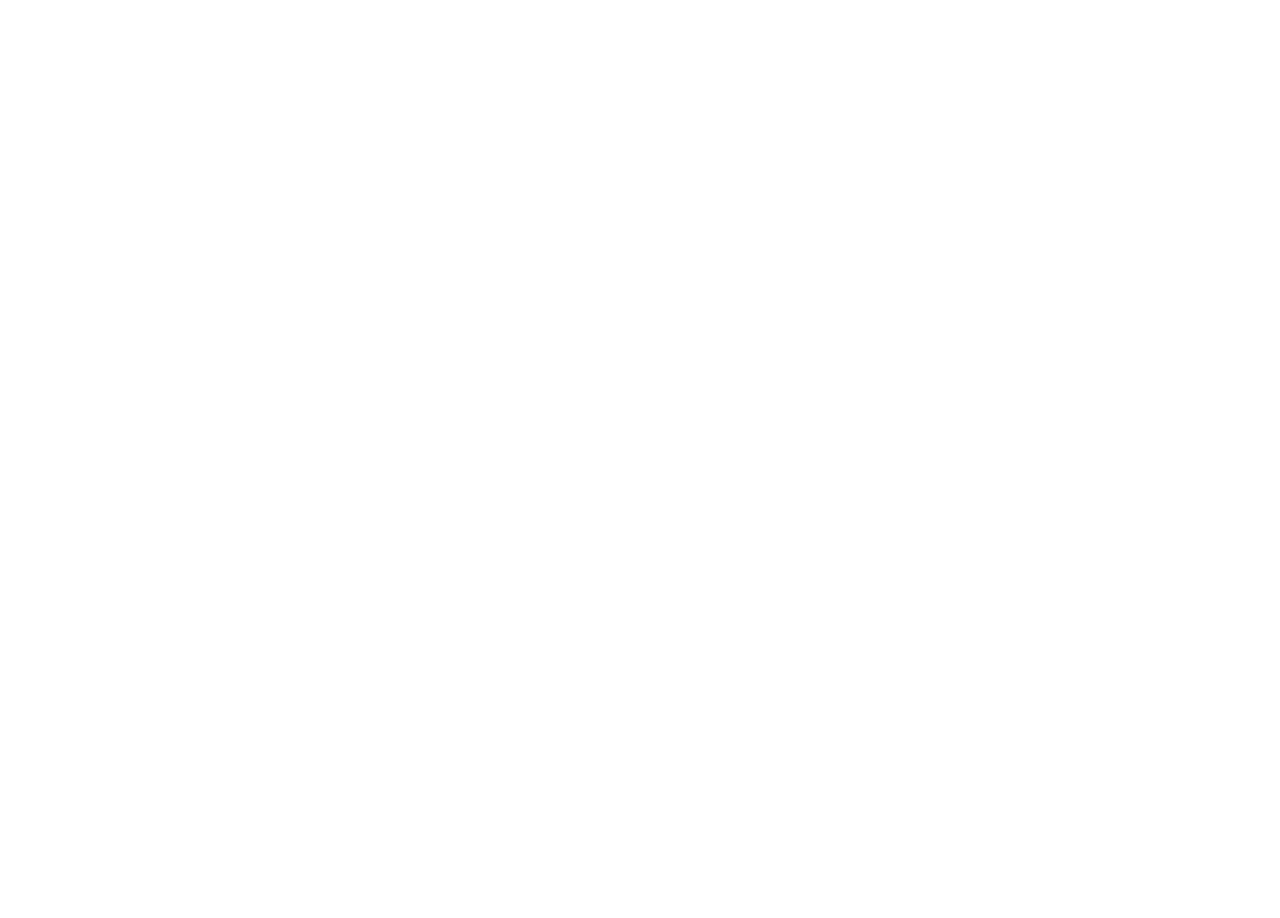
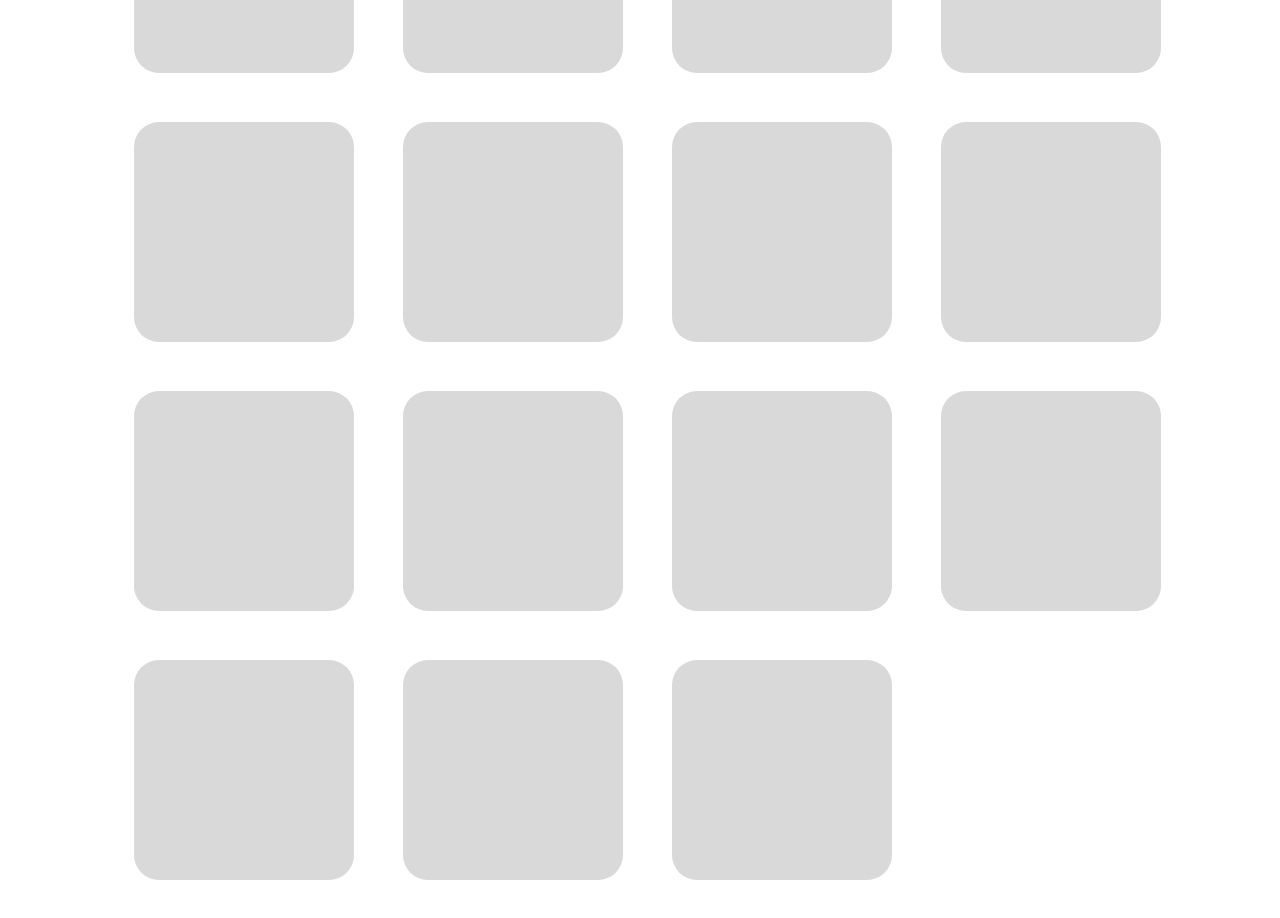
Before and after one commit to TheHammad7/SEPP-Prototype, a React (Vite) app in the folder Frontend/: page / in a window 1280 px wide. Shown: the part 680-1598 px from the top of the page. Built offline with nearby package versions, Linux system fonts and the light colour scheme.

Commit message:
Add provisional recipe cards to check grid specs

```diff
--- a/Frontend/src/App.css
+++ b/Frontend/src/App.css
@@ -127,3 +127,19 @@ body {
   right: 51px;
   gap: 60px;
 }
+
+.RecipeGrid {
+  position: absolute;
+  top: 533px;
+  left: 134px;
+  display: grid;
+  grid-template-columns: repeat(4, 1fr);
+  grid-auto-rows: 220px;
+  gap: 49px;
+  justify-content: center;
+  align-content: start;
+  width: 1027px;
+  height: 964px;
+  border-radius: 25px;
+  background: transparent;
+}
--- a/Frontend/src/App.jsx
+++ b/Frontend/src/App.jsx
@@ -1,5 +1,6 @@
 import './App.css'
 import FilterButton from "./components/FilterButton";
+import RecipeCard from "./components/RecipeCard";
 
 import MenuIcon from './assets/menu-icon.svg';
 import SSHLogo from './assets/ssh-logo.svg';
@@ -40,7 +41,23 @@ function App() {
         </div>
       </div>
 
-
+      <div className='RecipeGrid'>
+        <RecipeCard label = "Panckes"/>
+        <RecipeCard label = "ScrambledEggs"/>
+        <RecipeCard label = "SpaghettiBolognese"/>
+        <RecipeCard label = "CaesarSalad"/>
+        <RecipeCard label = "VegetableStirFry"/>
+        <RecipeCard label = "GrillCheeseSando"/>
+        <RecipeCard label = "TomatoSoup"/>
+        <RecipeCard label = "ChickenCurry"/>
+        <RecipeCard label = "FrenchToast"/>
+        <RecipeCard label = "BeefTacos"/>
+        <RecipeCard label = "MashedPotatoes"/>
+        <RecipeCard label = "ChickenAlfredo"/>
+        <RecipeCard label = "ApplePie"/>
+        <RecipeCard label = "VegetableSoup"/>
+        <RecipeCard label = "ChocolateCake"/>
+      </div>
     </div>
   );
 
--- /dev/null
+++ b/Frontend/src/components/RecipeCard.css
@@ -0,0 +1,7 @@
+.RecipeCard {
+    width: 220px;
+    height: 220px;
+    flex-shrink: 0;
+    border-radius: 25px;
+    background: #D9D9D9;
+  }
--- /dev/null
+++ b/Frontend/src/components/RecipeCard.jsx
@@ -0,0 +1,11 @@
+import React from "react";
+import "./RecipeCard.css";
+
+const RecipeCard = () => {
+  return (
+    <div className="RecipeCard">
+    </div>
+  );
+};
+
+export default RecipeCard;
```
